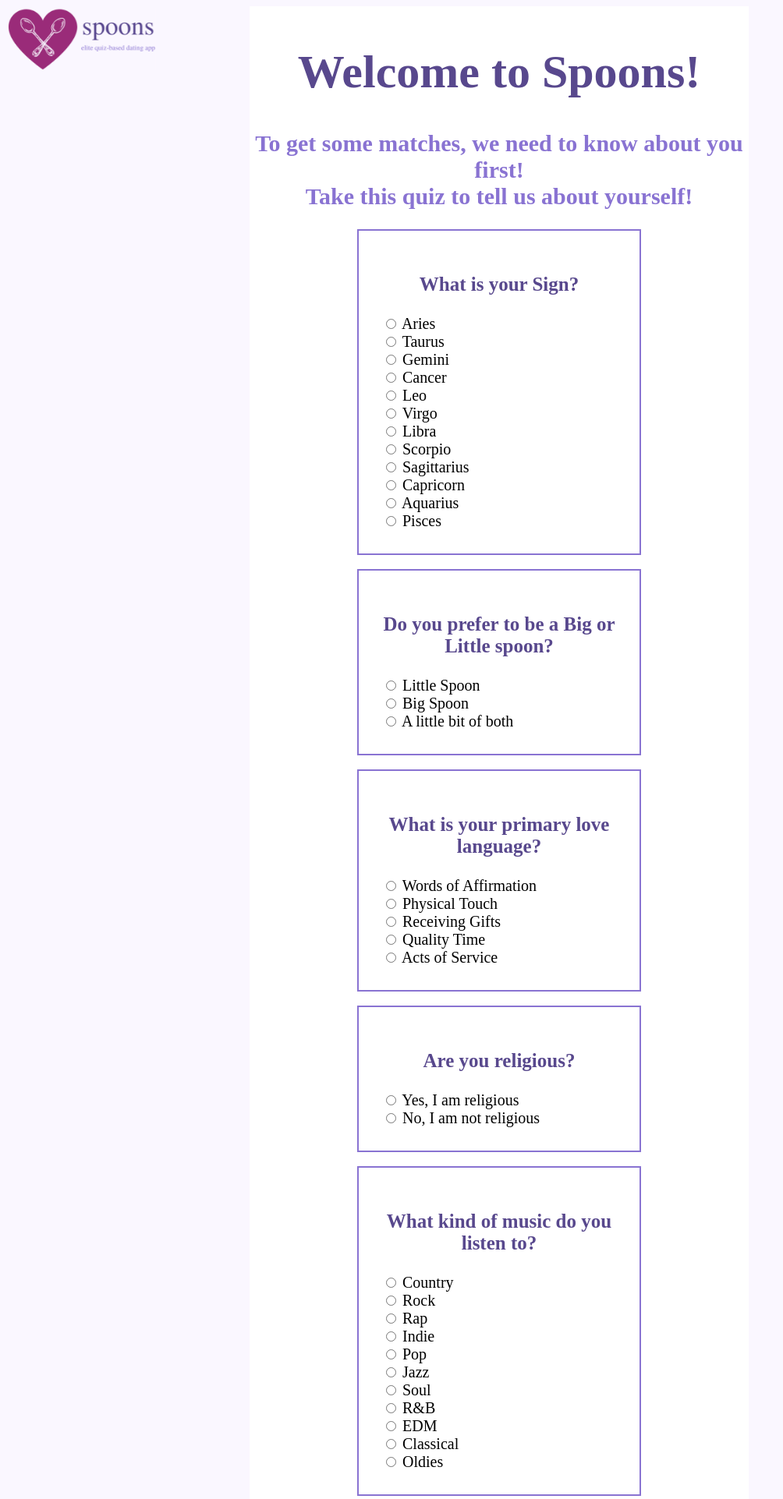
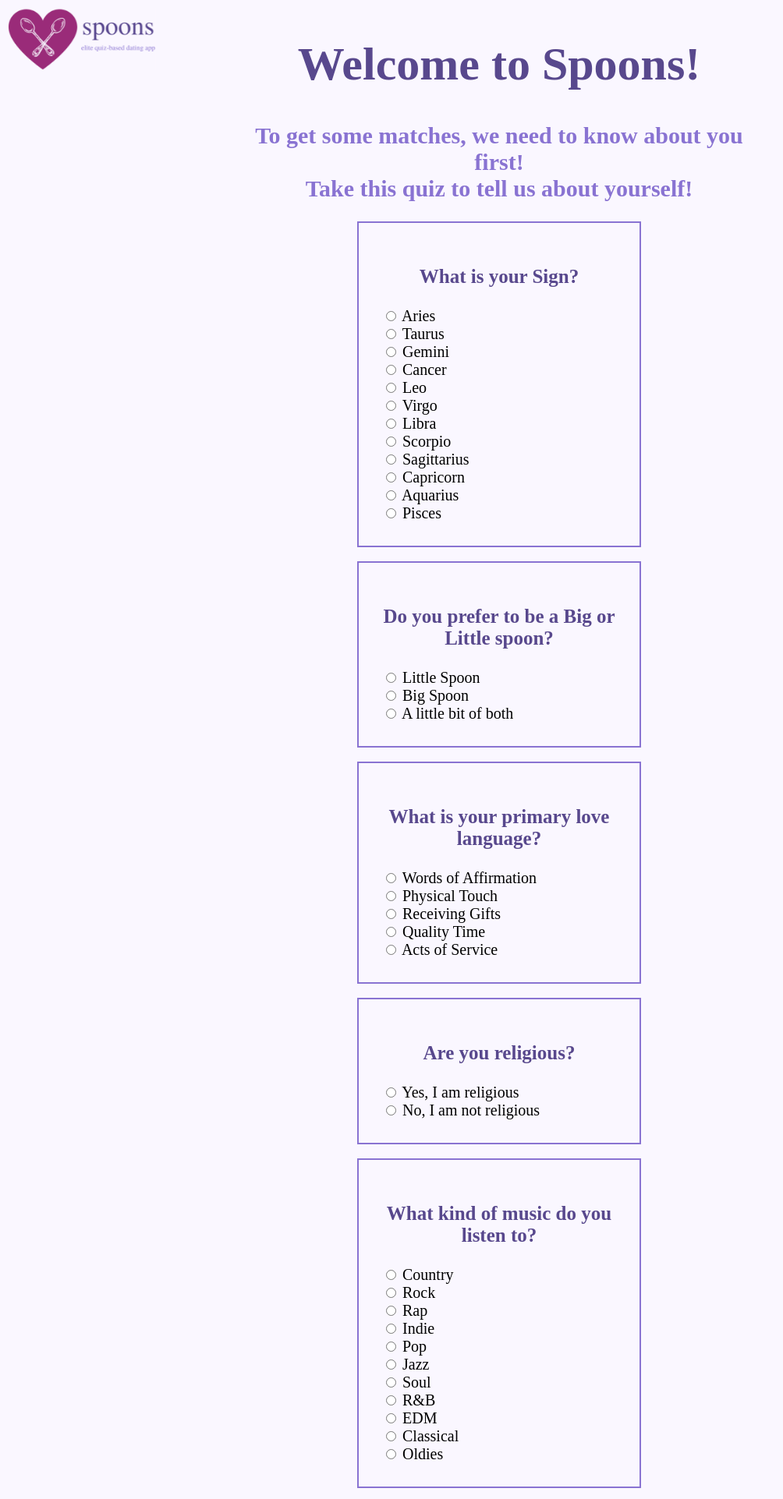
Before and after one commit to cthies1/public_html, a PHP site: page /SpoonsQuiz.php?username=1 in a window 1280 px wide. Shown: the top 1923 px of the page at 78% size, without its empty margins (0-1004 px from the left). Run offline with PHP 8.4, Linux system fonts and the light colour scheme.

Commit message:
Update SpoonsQuiz.css

```diff
--- a/assets/css/SpoonsQuiz.css
+++ b/assets/css/SpoonsQuiz.css
@@ -2,11 +2,11 @@ body {
     background-color: #FAF7FF;
 }
 
-body1{
+/* body1{
     background-color: white;
     padding-top: 10px;
     text-align: centers;
-}
+} */
 
 h1{
     color: #58488D;
```
